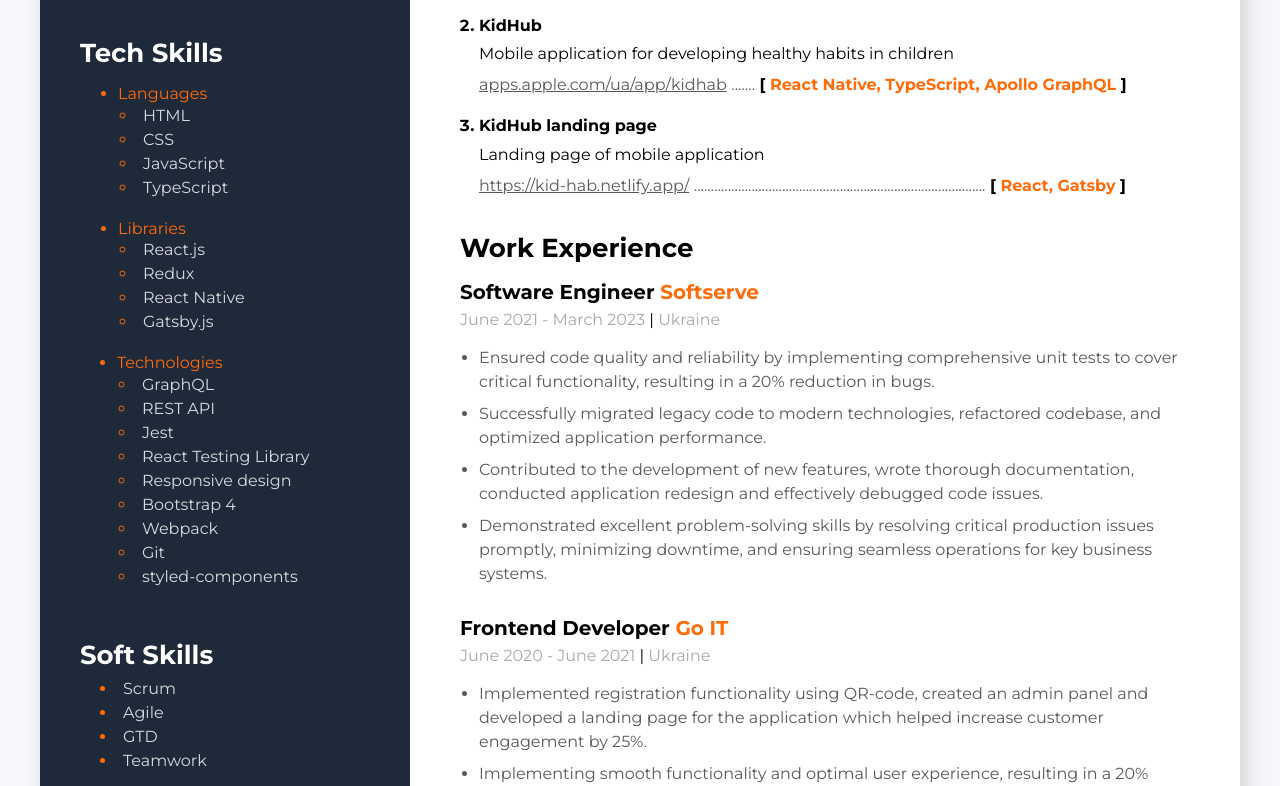
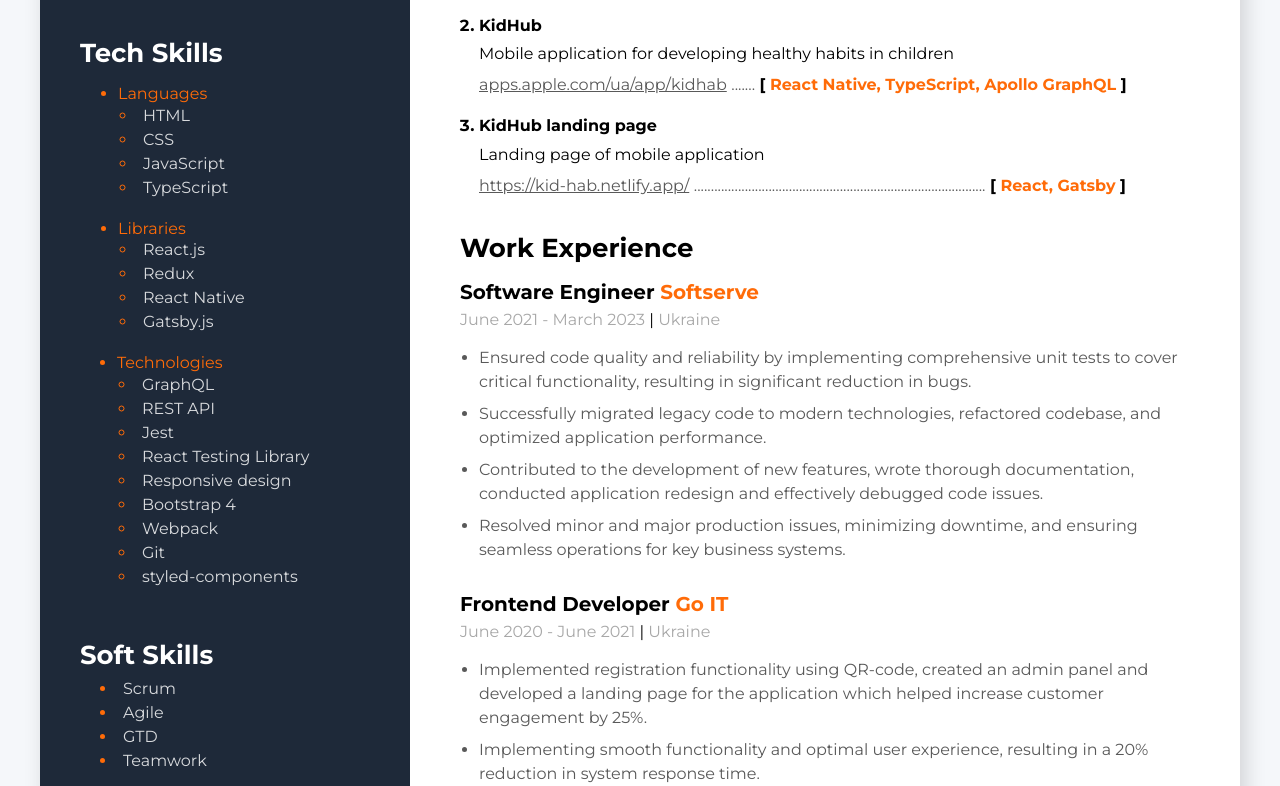
Before and after one commit to gennadiy123/Resume, a plain HTML site: page index.html in a window 1280 px wide. Shown: the part 437-1223 px from the top of the page. Drawn offline with Linux system fonts and the light colour scheme.

Commit message:
minor changes

```diff
--- a/index.html
+++ b/index.html
@@ -221,7 +221,7 @@
               <li class="profession-duties-item">
                 Ensured code quality and reliability by implementing
                 comprehensive unit tests to cover critical functionality,
-                resulting in a 20% reduction in bugs.
+                resulting in significant reduction in bugs.
               </li>
               <li class="profession-duties-item">
                 Successfully migrated legacy code to modern technologies,
@@ -233,8 +233,7 @@
                 debugged code issues.
               </li>
               <li class="profession-duties-item">
-                Demonstrated excellent problem-solving skills by resolving
-                critical production issues promptly, minimizing downtime, and
+                Resolved minor and major production issues, minimizing downtime, and
                 ensuring seamless operations for key business systems.
               </li>
             </ul>
```
